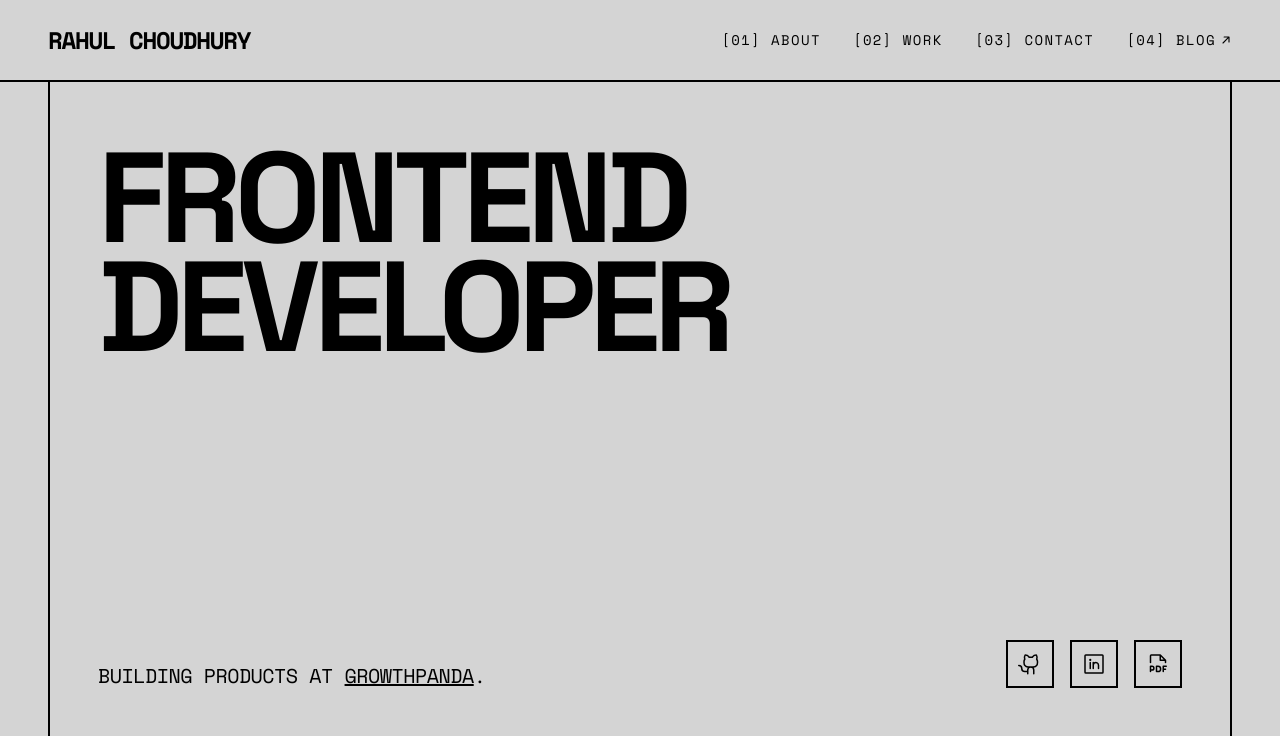
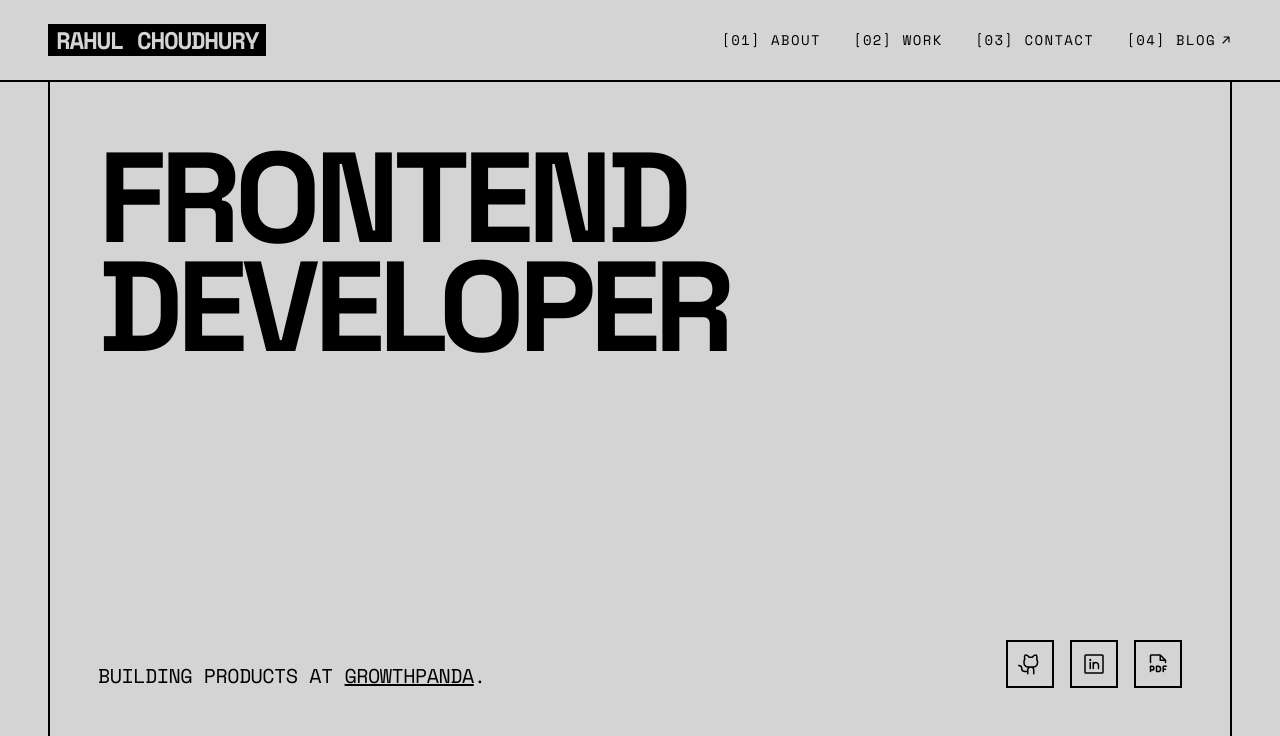
Before and after one commit to rahul-choudhury/portfolio, a Next.js app: page / in a window 1280 px wide. Shown: the top 736 px of the page. Built offline with nearby package versions, Linux system fonts and the light colour scheme.

Commit message:
chore: keep name highlighted

```diff
--- a/app/page.tsx
+++ b/app/page.tsx
@@ -69,7 +69,7 @@ export default function Home() {
         <div className="mx-auto flex h-16 max-w-480 items-center justify-between px-4 md:h-20 md:px-12">
           <Link
             href="/"
-            className="-ml-2 px-2 font-mono text-xl font-bold tracking-tighter uppercase transition-colors hover:bg-black hover:text-(--color-hover-text) md:text-2xl"
+            className="bg-black px-2 font-mono text-xl font-bold tracking-tighter text-(--color-hover-text) uppercase transition-colors md:text-2xl"
           >
             Rahul Choudhury
           </Link>
```
